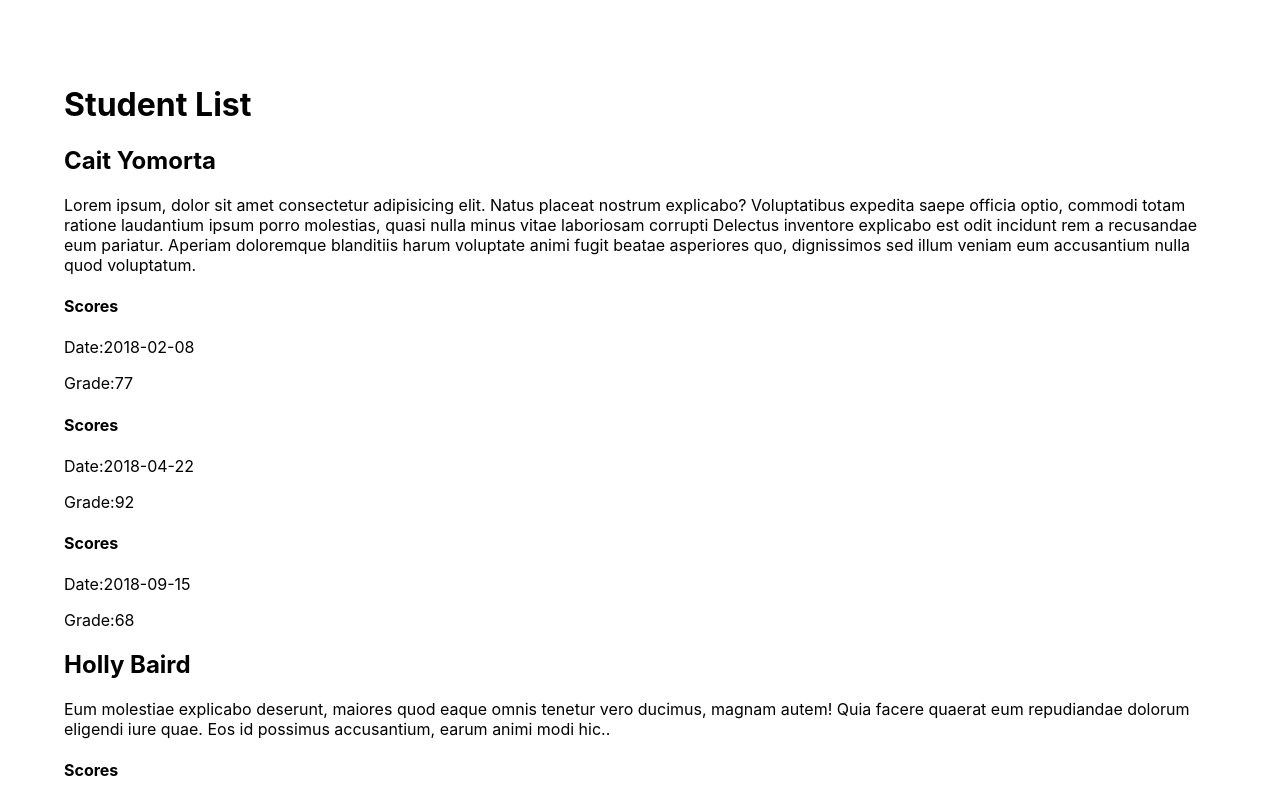
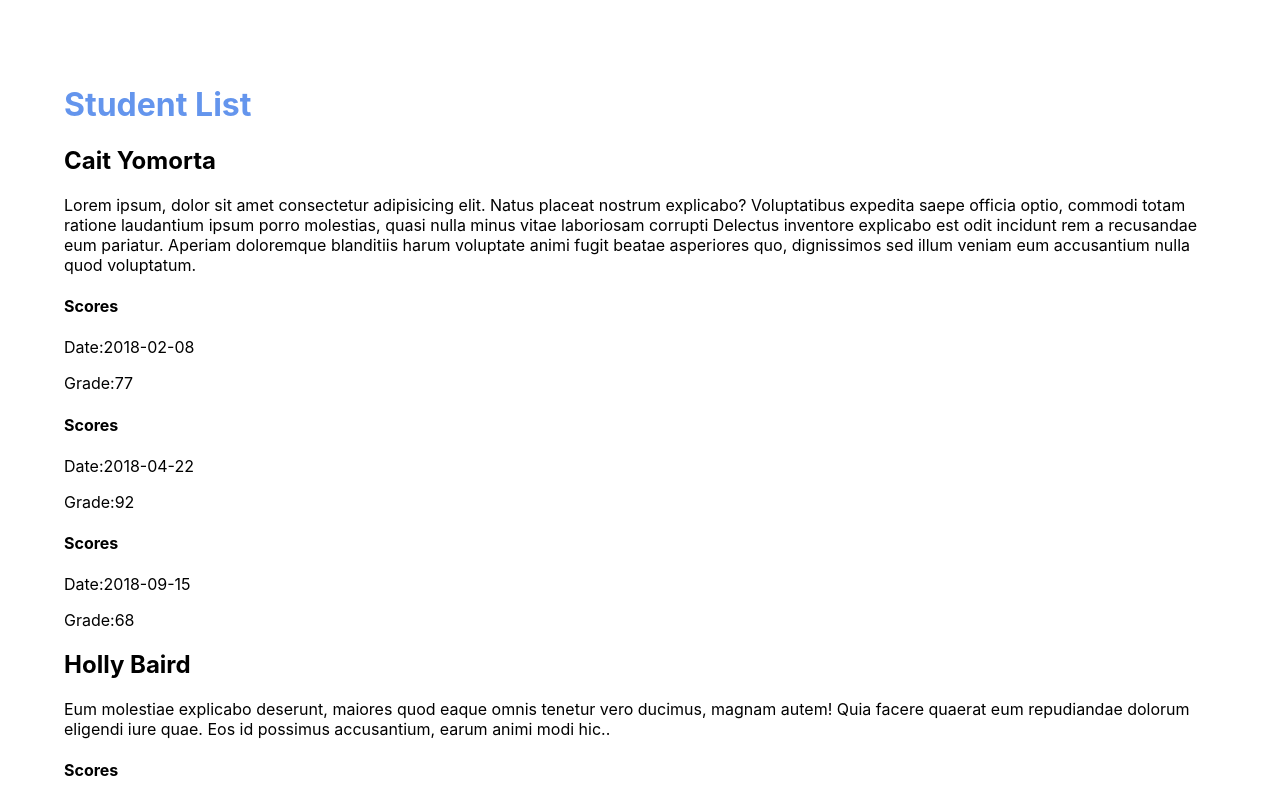
Before and after one commit to darnelldugger/students-lab, a React (Create React App) app: page / in a window 1280 px wide. Shown: the top 800 px of the page. Built offline with nearby package versions, Linux system fonts and the light colour scheme.

Commit message:
add body padding and h1 color

```diff
--- a/src/index.css
+++ b/src/index.css
@@ -12,3 +12,7 @@ code {
   font-family: source-code-pro, Menlo, Monaco, Consolas, 'Courier New',
     monospace;
 }
+
+h1 {
+  color: cornflowerblue;
+}
```
